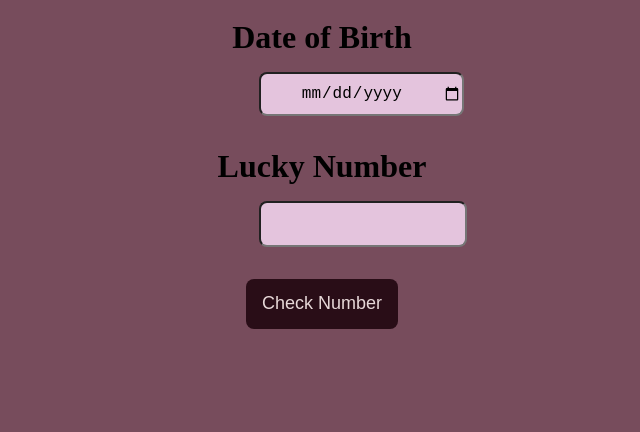
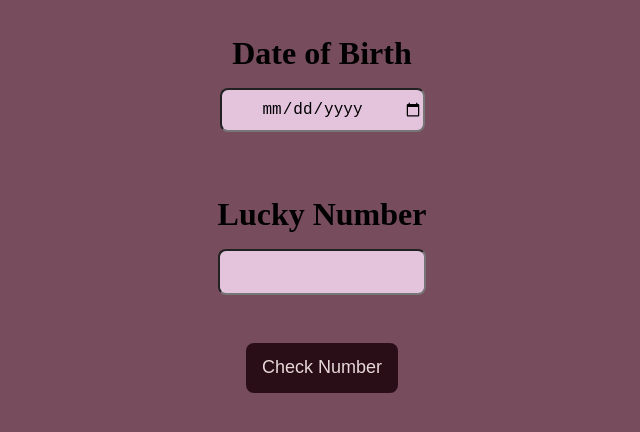
Before and after one commit to SreevidyaNattuva/IsYourBirthdayLucky, a plain HTML site: page index.html in a window 1280 px wide. Shown: the part 62-494 px from the top of the page, without its empty margins (318-958 px from the left). Drawn offline with Linux system fonts and the light colour scheme.

Commit message:
IsyourbirthdayFinalCommit

```diff
--- a/style.css
+++ b/style.css
@@ -1,11 +1,13 @@
 body{
     background-color:rgb(119, 76, 92);
+    text-align: center;
 }
 
 h1{
     text-align: center;
 }
 label{
+    padding:1rem;
     display:block;
     font-size:2rem;
     font-weight:bold;
@@ -14,9 +16,11 @@ label{
 #dob,#lucky-number{
         height:40px;
         width:200px;
-        margin-top:1rem;
+        /* margin-top:1rem;
         margin-bottom:2rem;
-        margin-left: 45%;
+        margin-left: 45%; */
+        margin:auto;
+        margin-bottom: 3rem;
         font-size:1rem ;
         text-align: center;
         border-radius: 0.5rem;
```
